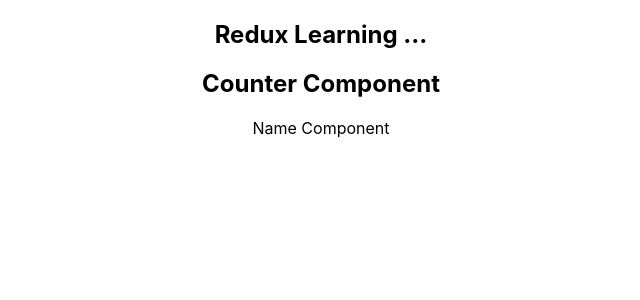
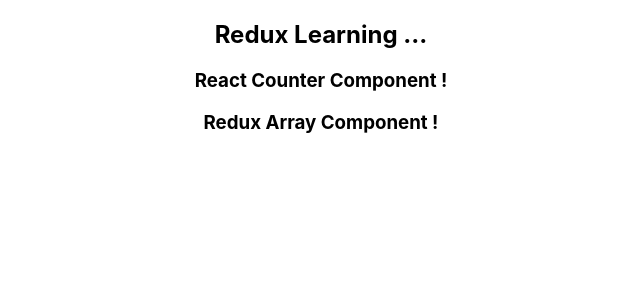
Before and after one commit to mkandanmk7/React-redux, a React (Create React App) app: page / in a window 1280 px wide. Shown: the top 300 px of the page, without its empty margins (319-959 px from the left). Built offline with nearby package versions, Linux system fonts and the light colour scheme.

Commit message:
React-redux

```diff
--- a/package.json
+++ b/package.json
@@ -8,6 +8,7 @@
     "@testing-library/user-event": "^12.1.10",
     "react": "^17.0.2",
     "react-dom": "^17.0.2",
+    "react-redux": "^7.2.5",
     "react-scripts": "4.0.3",
     "redux": "^4.1.1",
     "web-vitals": "^1.0.1"
--- a/src/App.js
+++ b/src/App.js
@@ -1,15 +1,24 @@
 import "./App.css";
-import { Counter } from "./Components/Counter";
-import Name from "./Components/Name";
+import { Provider } from "react-redux";
+import ReduxCounter from "./Components/Redux/ReduxCounter";
+import ReduxArray from "./Components/Redux/ReduxArray";
+import { store } from "../src/Components/store";
+// import { Counter } from "./Components/Counter";
+// import Name from "./Components/Name";
 // import store from "./Components/store";
 
 function App() {
   return (
-    <div className="App">
-      <h2>Redux Learning ...</h2>
-      <Counter />
-      <Name />
-    </div>
+    // wrapper
+    <Provider store={store}>
+      <div className="App">
+        <h2>Redux Learning ...</h2>
+        {/* <Counter />
+      <Name /> */}
+        <ReduxCounter />
+        <ReduxArray />
+      </div>
+    </Provider>
   );
 }
 
--- /dev/null
+++ b/src/Components/Redux/ReduxArray.js
@@ -0,0 +1,11 @@
+import React from "react";
+import { connect } from "react-redux";
+
+function ReduxArray() {
+  return (
+    <div>
+      <h3>Redux Array Component !</h3>
+    </div>
+  );
+}
+export default connect()(ReduxArray);
--- /dev/null
+++ b/src/Components/Redux/ReduxCounter.js
@@ -0,0 +1,11 @@
+import React from "react";
+import { connect } from "react-redux";
+
+function ReduxCounter() {
+  return (
+    <div>
+      <h3>React Counter Component !</h3>
+    </div>
+  );
+}
+export default connect()(ReduxCounter);
```
Also changed, not shown: 1 other file (tests, documents, lock files or other folders).
